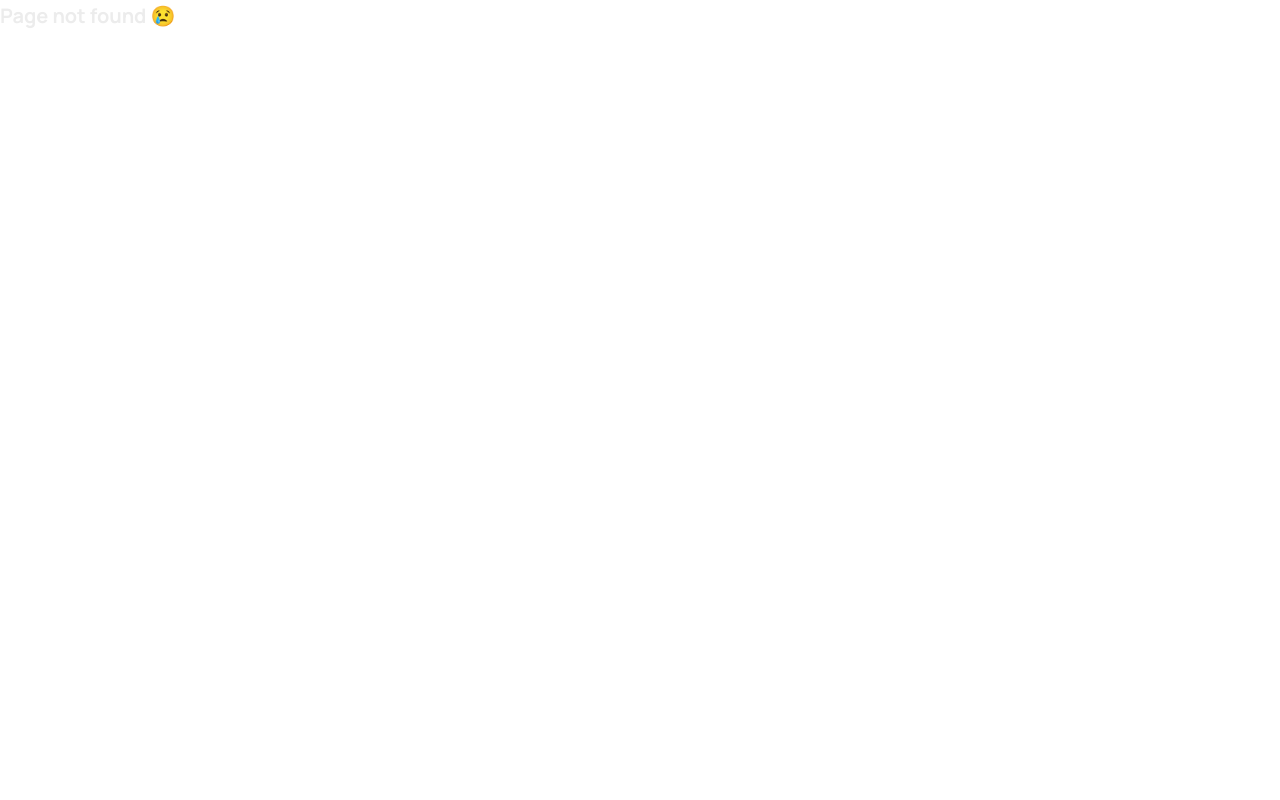
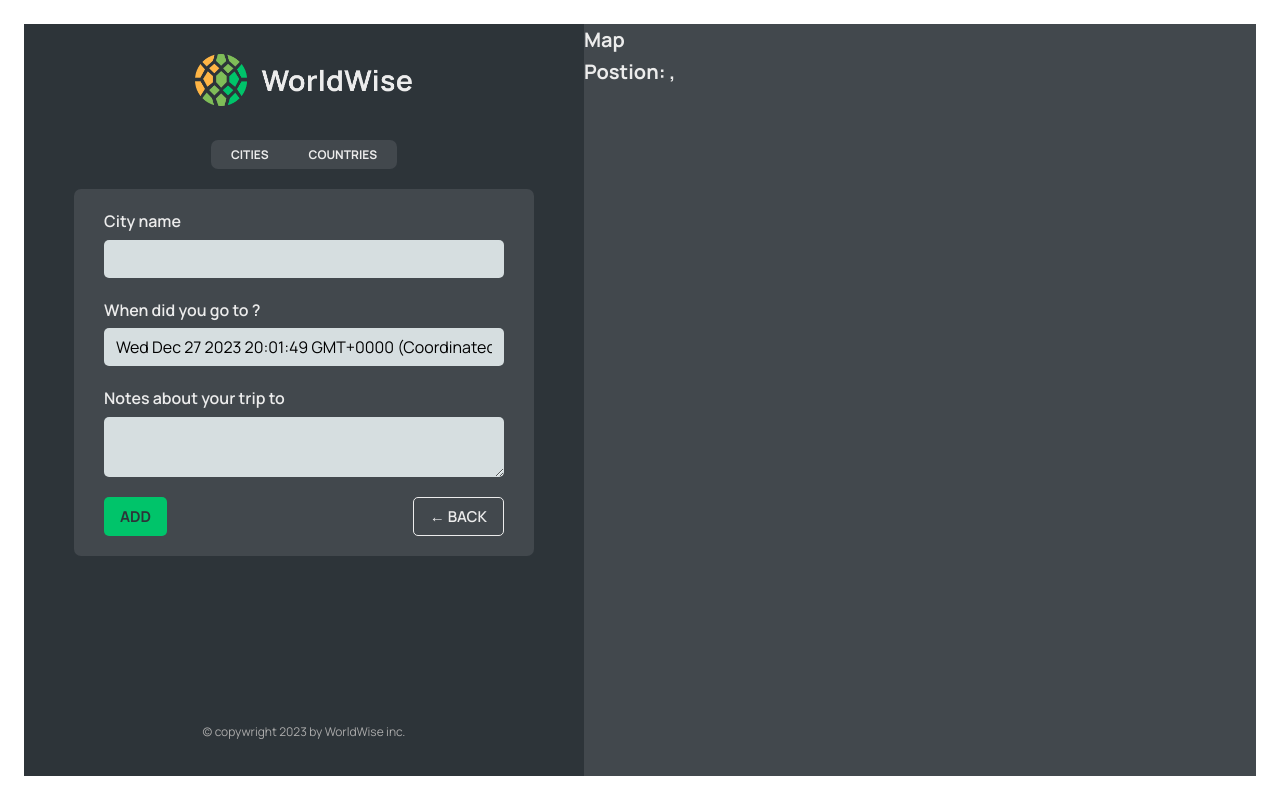
Before and after one commit to ShawnRSidwell/worldwise-spa, a React (Vite) app: page /app/form in a window 1280 px wide. Before the commit this address had no page. Built offline with nearby package versions, Linux system fonts and the light colour scheme; data requests are answered from the project's data file; what country-flag-emoji-polyfill would draw is missing.

Commit message:
Add form functionality

```diff
--- a/src/App.jsx
+++ b/src/App.jsx
@@ -1,4 +1,4 @@
-import { BrowserRouter, Route, Routes } from "react-router-dom";
+import { BrowserRouter, Route, Routes, Navigate } from "react-router-dom";
 import { useState } from "react";
 import { useEffect } from "react";
 import { polyfillCountryFlagEmojis } from "country-flag-emoji-polyfill";
@@ -12,6 +12,7 @@
 import CityList from "./components/CityList";
 import CountryList from "./components/CountryList";
 import City from "./components/City";
+import Form from "./components/Form";
 
 polyfillCountryFlagEmojis();
 
@@ -45,10 +46,7 @@
         <Route path="pricing" element={<Pricing />} />
         <Route path="login" element={<Login />} />
         <Route path="app" element={<AppLayout />}>
-          <Route
-            index
-            element={<CityList cities={cities} isLoading={isLoading} />}
-          />
+          <Route index element={<Navigate replace to="cities" />} />
           <Route
             path="cities"
             element={<CityList cities={cities} isLoading={isLoading} />}
@@ -58,7 +56,7 @@
             path="countries"
             element={<CountryList cities={cities} isLoading={isLoading} />}
           />
-          <Route path="from" element={<p>form</p>} />
+          <Route path="form" element={<Form />} />
         </Route>
         <Route path="*" element={<PageNotFound />} />
       </Routes>
--- /dev/null
+++ b/src/Components/Button.jsx
@@ -0,0 +1,11 @@
+import styles from "./Button.module.css";
+
+function Button({ children, onClick, type }) {
+  return (
+    <button onClick={onClick} className={`${styles.btn} ${styles[type]}`}>
+      {children}
+    </button>
+  );
+}
+
+export default Button;
--- a/src/Components/City.jsx
+++ b/src/Components/City.jsx
@@ -1,4 +1,4 @@
-import { useParams } from "react-router-dom";
+import { useParams, useSearchParams } from "react-router-dom";
 import styles from "./City.module.css";
 
 const formatDate = (date) =>
@@ -9,8 +9,14 @@
     weekday: "long",
   }).format(new Date(date));
 
+/* eslint-disable no-unused-vars */
+
 function City() {
   const { id } = useParams();
+  const [searchParams, setSearchParams] = useSearchParams();
+
+  const lat = searchParams.get("lat");
+  const lng = searchParams.get("lng");
 
   // TEMP DATA
   const currentCity = {
--- a/src/Components/CityItem.jsx
+++ b/src/Components/CityItem.jsx
@@ -8,10 +8,13 @@
   }).format(new Date(date));
 
 function CityItem({ city }) {
-  const { cityName, emoji, date, id } = city;
+  const { cityName, emoji, date, id, position } = city;
   return (
     <li>
-      <Link className={styles.cityItem} to={`${id}`}>
+      <Link
+        className={styles.cityItem}
+        to={`${id}?lat=${position.lat}&lng=${position.lng}`}
+      >
         <span className={styles.emoji}>{emoji}</span>
         <h3 className={styles.name}>{cityName}</h3>
         <time className={styles.date}>({formatDate(date)})</time>
--- a/src/Components/CountryList.jsx
+++ b/src/Components/CountryList.jsx
@@ -19,7 +19,7 @@
   return (
     <ul className={styles.countryList}>
       {countries.map((country) => (
-        <CountryItem country={country} key={country.id} />
+        <CountryItem country={country} key={country.country} />
       ))}
     </ul>
   );
--- a/src/Components/Form.jsx
+++ b/src/Components/Form.jsx
@@ -2,7 +2,9 @@
 
 import { useState } from "react";
 
+import Button from "./Button";
 import styles from "./Form.module.css";
+import { useNavigate } from "react-router-dom";
 
 export function convertToEmoji(countryCode) {
   const codePoints = countryCode
@@ -12,7 +14,9 @@
   return String.fromCodePoint(...codePoints);
 }
 
+/* eslint-disable no-unused-vars */
 function Form() {
+  const navigate = useNavigate();
   const [cityName, setCityName] = useState("");
   const [country, setCountry] = useState("");
   const [date, setDate] = useState(new Date());
@@ -49,8 +53,16 @@
       </div>
 
       <div className={styles.buttons}>
-        <button>Add</button>
-        <button>&larr; Back</button>
+        <Button type="primary">Add</Button>
+        <Button
+          type="back"
+          onClick={(e) => {
+            e.preventDefault();
+            navigate(-1);
+          }}
+        >
+          &larr; Back
+        </Button>
       </div>
     </form>
   );
--- a/src/Components/Map.jsx
+++ b/src/Components/Map.jsx
@@ -1,7 +1,27 @@
+import { useNavigate, useSearchParams } from "react-router-dom";
 import styles from "./Map.module.css";
 
+/* eslint-disable no-unused-vars */
 function Map() {
-  return <div className={styles.mapContainer}>Map</div>;
+  const [searchParams, setSearchParams] = useSearchParams();
+  const navigate = useNavigate();
+
+  const lat = searchParams.get("lat");
+  const lng = searchParams.get("lng");
+
+  return (
+    <div
+      className={styles.mapContainer}
+      onClick={() => {
+        navigate("form");
+      }}
+    >
+      <h1>Map</h1>
+      <h1>
+        Postion: {lat}, {lng}
+      </h1>
+    </div>
+  );
 }
 
 export default Map;
```
